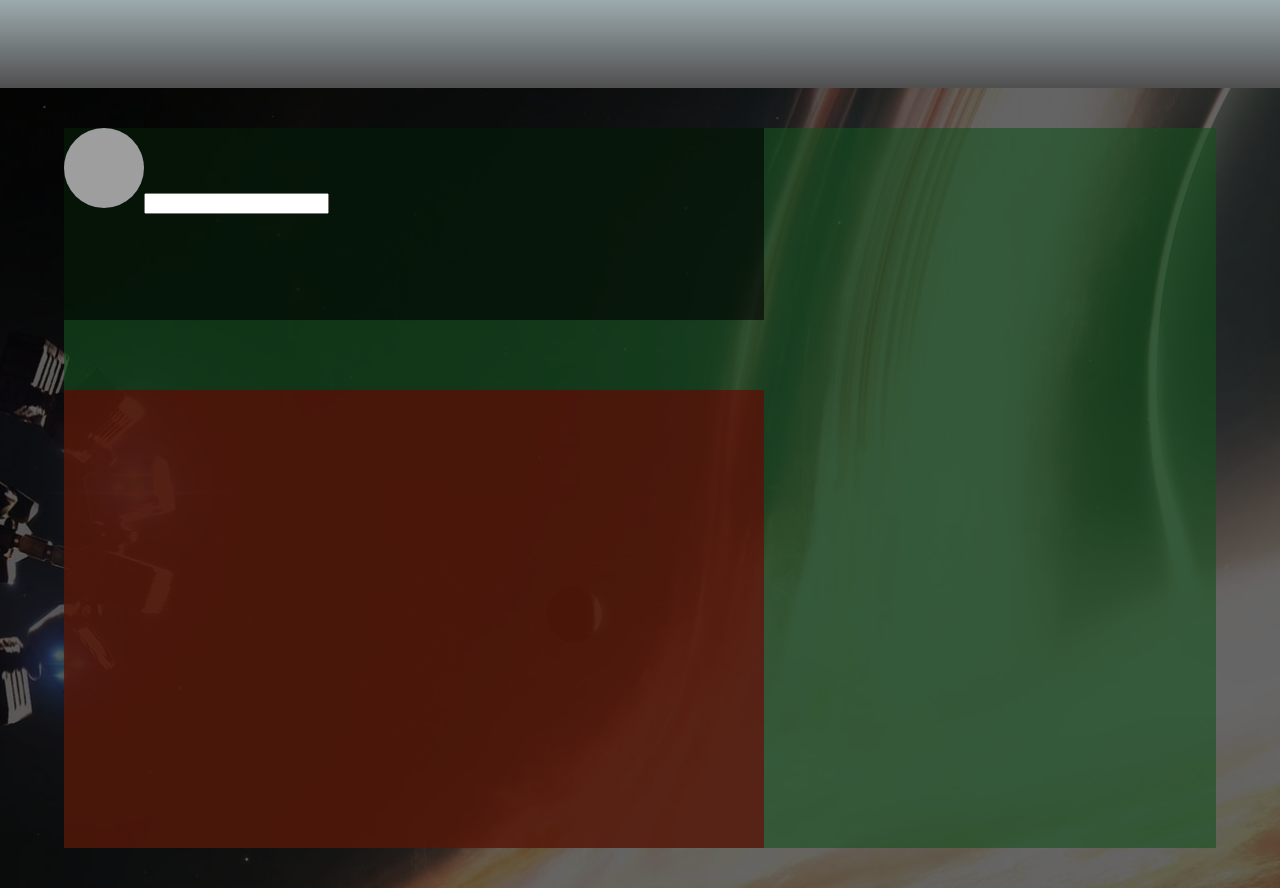
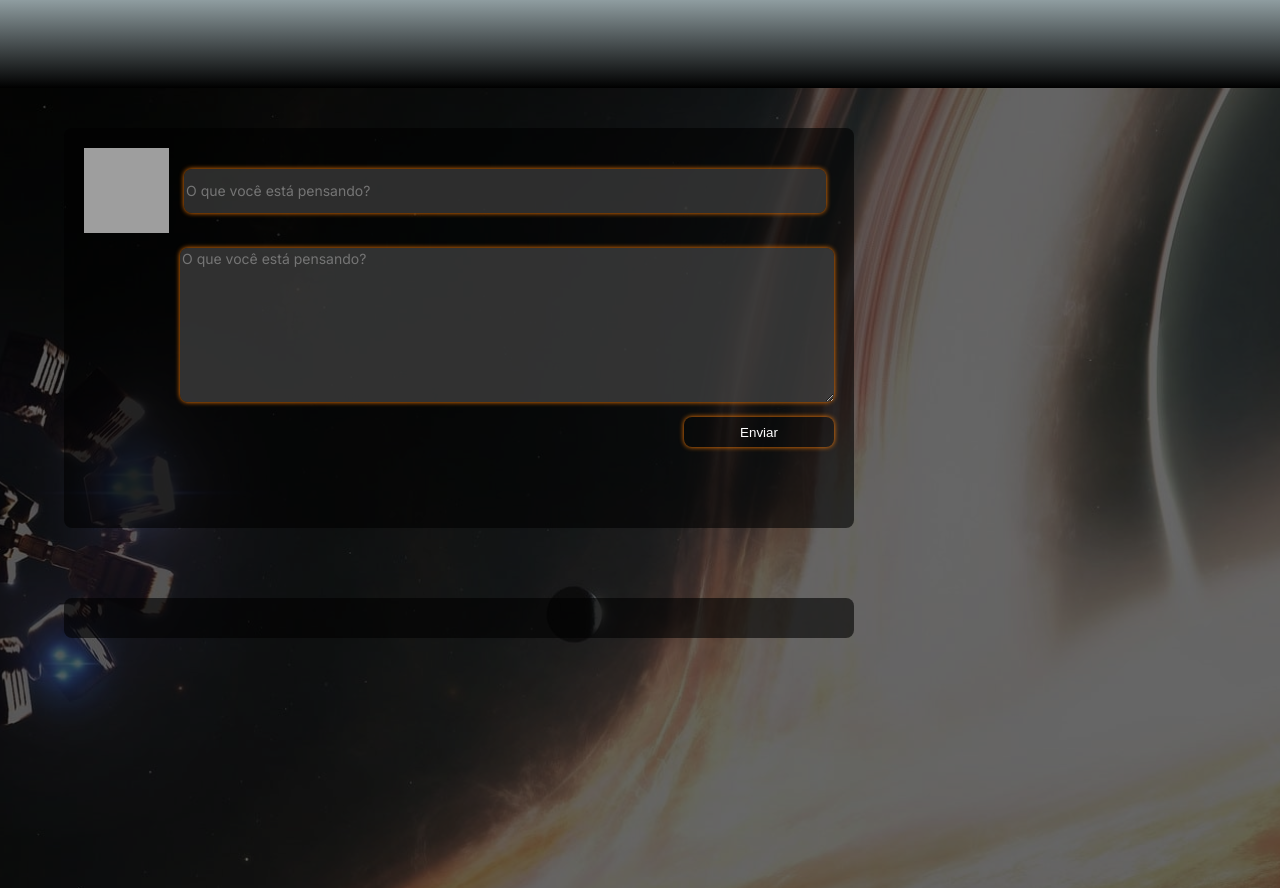
Before and after one commit to Team-Six-Courses/projeto-FrontEnd-TeamSixCourses, a React (Vite) app in the folder projeto-frontEnd-TeamSix/: page /home in a window 1280 px wide. Shown: the part 860-1748 px from the top of the page. Built offline with nearby package versions, Linux system fonts and the light colour scheme; grey boxes are pictures that could not be loaded.

Commit message:
feat: estilização da dash chumbada, arquivos para ts aceitar arquivos svg

```diff
--- /dev/null
+++ b/projeto-frontEnd-TeamSix/src/Providers/DashContext/type.ts
@@ -0,0 +1,5 @@
+export interface IDashPost {
+    title: string;
+    description: string;
+    userId: number;
+  }
--- /dev/null
+++ b/projeto-frontEnd-TeamSix/src/pages/DashboardPage/DashText/index.tsx
@@ -0,0 +1,18 @@
+import { FieldError, UseFormRegisterReturn } from "react-hook-form";
+import { StyleText } from './style'
+
+interface IDashTextDefaultProps{
+    placeholder: string;
+    register: UseFormRegisterReturn<string>;
+    error?: FieldError;
+}
+
+export const DashText = ({ register, placeholder, error }: IDashTextDefaultProps) => {
+  return (
+    <>
+    <StyleText placeholder={placeholder} {...register}/>
+    { error ? <p>{error.message}</p> : null}
+
+    </>
+  )
+}
--- /dev/null
+++ b/projeto-frontEnd-TeamSix/src/pages/DashboardPage/DashText/style.ts
@@ -0,0 +1,40 @@
+import styled from 'styled-components';
+
+export const StyleText = styled.textarea`
+  max-width: 90%;
+  width: 650px;
+  min-width: 300px;
+  max-height: 200px;
+  height: 150px;
+  display: flex;
+  flex-direction: column;
+  background: rgba(73, 73, 73, 0.65);
+  border-radius: 8px;
+  gap: 8px;
+  box-shadow: 0px 0px 5px #ff7d04;
+  border: none;
+  font-family: 'Inter';
+  font-style: normal;
+  font-weight: 500;
+  font-size: 14px;
+  line-height: 17px;
+  color: #828282;
+
+  :hover {
+    box-shadow: 0px 0px 25px #01b4e4;
+    outline: none;
+  }
+
+  :focus {
+    outline: none;
+  }
+
+  p {
+    color: red;
+    font-family: 'Inter';
+    font-style: normal;
+    font-weight: 500;
+    font-size: 12px;
+    line-height: 17px;
+  }
+`;
--- a/projeto-frontEnd-TeamSix/src/pages/DashboardPage/DashboardPage.tsx
+++ b/projeto-frontEnd-TeamSix/src/pages/DashboardPage/DashboardPage.tsx
@@ -1,9 +1,19 @@
-import { Input } from '../../component/Input';
+import { InputDash } from '../DashboardPage/InputDash';
+import { DashText } from '../DashboardPage/DashText';
 import { DashStyle, FormStyled, ListStyled } from './style';
-import bgDash from '../../assets/BGdash.svg';
+import { useForm } from 'react-hook-form';
 
-export const DashboardPage = () => {
+interface IDashForm{
+  title: string;
+  description: string;
+  userId: number ;
+}
+
+export const DashboardPage = ()  => {
   console.log('Dashboard')
+
+  const { register, handleSubmit, formState: { errors } } = useForm<IDashForm>();
+
 
   return (
            <DashStyle>
@@ -52,16 +62,28 @@ export const DashboardPage = () => {
             <main>
               <div className='filter_bgmain'>
                 <div className='box_main_content'>
-                  <FormStyled action="">
-                      <div>
-                        <img src='../../assets/BGdash.svg' alt="" />
-                        <input type="text" />
+
+                  <FormStyled onSubmit={handleSubmit(()=>{})}>
+                      <div className='user_title'>
+                        <img src='../../assets/userImg.svg'/>
+                        <InputDash
+                         placeholder='O que você está pensando?'
+                         type='text'
+                         register={register('title')}
+                         error={errors.title}
+                          />
                       </div>
+                        <DashText placeholder='O que você está pensando?' register={register('description')}/>
+                        <div className='box_button'>
+                          <button type='submit'>Enviar</button>
+                        </div>
 
                   </FormStyled>
+
                   <ListStyled>
 
                   </ListStyled>
+
                 </div>
               </div>
             </main>
--- /dev/null
+++ b/projeto-frontEnd-TeamSix/src/pages/DashboardPage/InputDash/index.tsx
@@ -0,0 +1,18 @@
+import { FieldError, UseFormRegisterReturn } from "react-hook-form";
+import { StyledInput } from './style';
+
+interface IInputDefaultProps{
+    type: "text" | "email" | "password";
+    placeholder: string;
+    register: UseFormRegisterReturn<string>;
+    error?: FieldError;
+}
+
+export const InputDash = ({ type, register, placeholder, error }: IInputDefaultProps) => {
+  return (
+    <>
+        <StyledInput type={type} placeholder={placeholder} {...register}/>
+        { error ? <p>{error.message}</p> : null}
+    </>
+  )
+}
--- /dev/null
+++ b/projeto-frontEnd-TeamSix/src/pages/DashboardPage/InputDash/style.ts
@@ -0,0 +1,37 @@
+import styled from 'styled-components';
+
+export const StyledInput = styled.input`
+  width: 85%;
+  height: 42px;
+  display: flex;
+  flex-direction: column;
+  background: rgba(73, 73, 73, 0.65);
+  border-radius: 8px;
+  gap: 8px;
+  box-shadow: 0px 0px 5px #ff7d04;
+  border: none;
+  font-family: 'Inter';
+  font-style: normal;
+  font-weight: 500;
+  font-size: 14px;
+  line-height: 17px;
+  color: #828282;
+
+  :hover {
+    box-shadow: 0px 0px 25px #01b4e4;
+    outline: none;
+  }
+
+  :focus {
+    outline: none;
+  }
+
+  p {
+    color: red;
+    font-family: 'Inter';
+    font-style: normal;
+    font-weight: 500;
+    font-size: 12px;
+    line-height: 17px;
+  }
+`;
--- a/projeto-frontEnd-TeamSix/src/pages/DashboardPage/style.ts
+++ b/projeto-frontEnd-TeamSix/src/pages/DashboardPage/style.ts
@@ -1,6 +1,7 @@
 import styled from 'styled-components';
 import bgDash from '../../assets/BGdash.svg';
 import bgDash2 from '../../assets/BGdash2.svg';
+import user from '../../assets/userImg.svg';
 
 import cover from '../../assets/Cover.svg';
 
@@ -148,7 +149,7 @@ export const DashStyle = styled.div`
         align-items: center;
 
         background: rgba(186,240,255,0.6808298319327731);
-        background: linear-gradient(180deg, rgba(186,240,255,0.6808298319327731) 0%, rgba(173,190,194,5) 59%, rgba(0,0,0,0.689233193277311) 100%);
+        background: linear-gradient(180deg, rgba(186,240,255,0.6808298319327731) 0%, rgba(173,190,194,5) 59%, rgba(0,0,0,1.889233193277311) 100%);
     }
 
     h1 {
@@ -190,27 +191,89 @@ export const DashStyle = styled.div`
         gap: 70px;
 
         border: none;
-        background: rgba(21, 81, 31, 0.6);
     }
 
 `
 
+
 export const FormStyled = styled.form`
-        width: 700px;
+        width: 750px;
         height: 360px;
+        padding: 20px;
+
+        display: flex;
+        flex-direction: column;
+        align-items: flex-end;
+
+        gap: 15px;
+
+        border-radius: 8px;
 
         background: rgba(0, 0, 0, 0.6);
 
+        .user_title{
+            width: 100%;
+
+            display: flex;
+            flex-direction: row;
+            align-items: center;
+            gap: 15px;
+        }
         img{
-            width: 80px;
-            height: 80px;
+            width: 85px;
+            height: 85px;
 
-            border-radius: 50%;
+            background-image: url(${user});
+            background-repeat: no-repeat;
+
+            border: none;
+        }
+        input{
+            background: rgba(73, 73, 73, 0.6);
+        }
+        button{
+            width: 150px;
+            height: 30px;
+
+            border: none;
+            border-radius: 8px;
+
+            color: #ffff;
+            background: rgba(0, 0, 0, 0.2);
+
+            box-shadow: 0px 0px 5px #ff7d04;
+        }
+        button:hover{
+            box-shadow: 0px 0px 25px #01b4e4;
+            outline: none;
         }
 `
 export const ListStyled = styled.ul`
-        width: 700px;
-        height: 860px;
+        width: 750px;
+        height: max-content;
+        padding: 20px;
 
-        background: rgba(110, 0, 0, 0.6);
+        display: flex;
+        flex-direction: column;
+        align-items: flex-start;
+
+        gap: 15px;
+
+        border-radius: 8px;
+
+        background: rgba(0, 0, 0, 0.6);
+
+        overflow-y: scroll;
+        ::-webkit-scrollbar{
+            background-color: none;
+            color: none;
+
+            list-style: none;
+        }
+        li{
+            width: 400px;
+            min-height: 80px;
+
+            background-color: red;
+        }
 `
```
Also changed, not shown: projeto-frontEnd-TeamSix/src/API/index.ts (line endings or trailing spaces), projeto-frontEnd-TeamSix/src/Providers/DashContext/DashContext.tsx (added), 1 other file (tests, documents, lock files or other folders).
